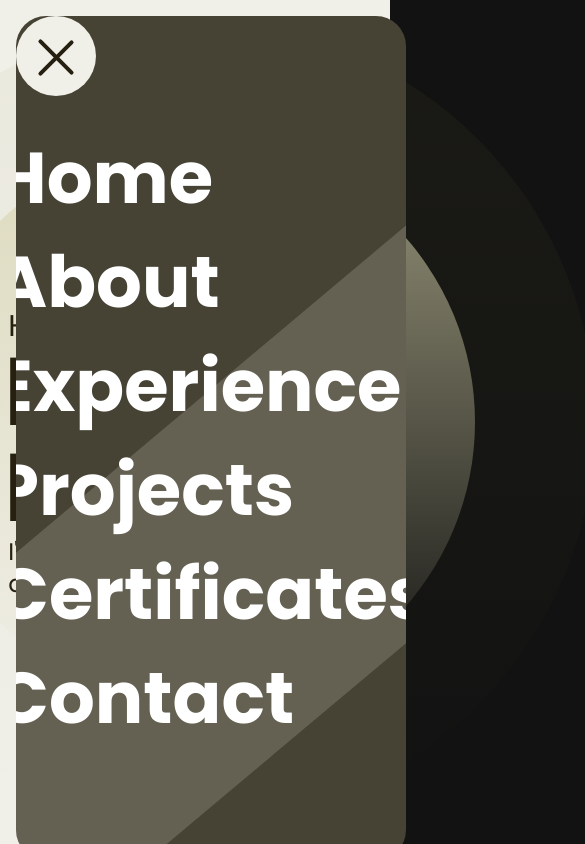
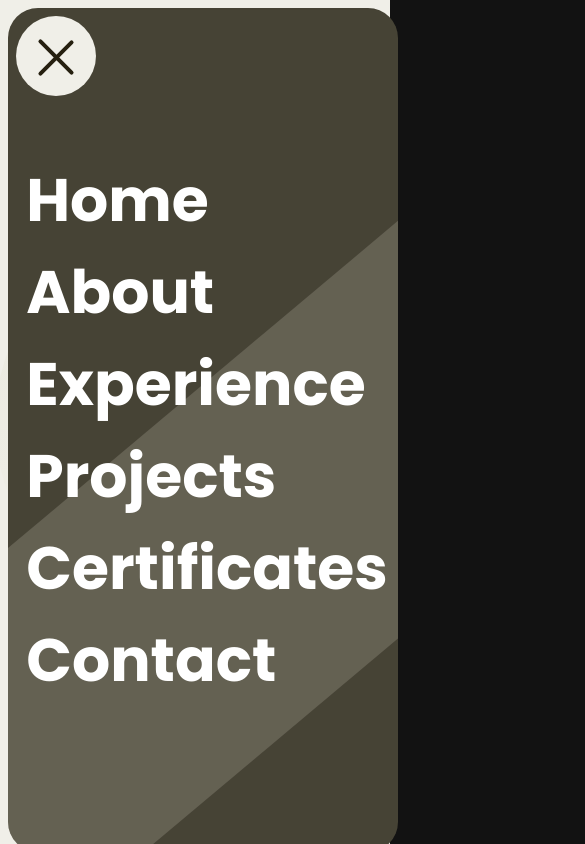
Before and after one commit to PranavRao18/PortfolioV3, a React (Vite) app: page / in a window 390 px wide. Both pictures are taken after a click on the element 56 px from the left and 56 px from the top of the page. Shown: the whole page, 585 px wide, since content can reach past the window. Built offline with nearby package versions, Linux system fonts and the light colour scheme.

Commit message:
a lil repsonsive

```diff
--- a/src/Sections/Home.jsx
+++ b/src/Sections/Home.jsx
@@ -5,8 +5,8 @@ const Home = () => {
   return (
     <div className='min-h-screen w-screen flex justify-center items-center flex-col bg-primary relative'>
       <Navbar />
-      <div className='bg-gradient-to-b from-[#D9D6B2A9] to-transparent rounded-full w-[35rem] h-[35rem] absolute z-10'></div>
-      <div className='bg-gradient-to-b from-[#96934510] to-transparent rounded-full w-[50rem] h-[50rem] absolute z-10'></div>
+      <div className='bg-gradient-to-b from-[#D9D6B2A9] to-transparent rounded-full w-[15rem] sm:w-[35rem] h-[15rem] sm:h-[35rem] absolute z-10'></div>
+      <div className='bg-gradient-to-b from-[#96934510] to-transparent rounded-full w-[25rem] sm:w-[50rem] h-[25rem] sm:h-[50rem] absolute z-10'></div>
       <div className='p-8 sm:p-0 z-10'>
         <p className='text-textlight text-3xl sm:text-7xl tracking-widest text-left'>HELLO THERE, <span className='font-bold'>I'M</span></p>
         <p className='text-textlight text-8xl sm:text-[10rem] font-bold tracking-tighter mt-0 -sm:mt-10 -ml-1'>PRANAV RAO</p>
--- a/src/components/Navbar.jsx
+++ b/src/components/Navbar.jsx
@@ -2,16 +2,16 @@ import React, { useState } from 'react';
 
 const Overlay = ({ onClose }) => {
   return (
-    <div className="fixed top-4 left-4 h-screen w-screen sm:w-1/2 md:w-1/3 bg-[#464335] flex items-center justify-center z-40 rounded-[30px] overlay overflow-hidden" onClick={onClose}>
+    <div className="fixed top-2 sm:top-4 left-2 sm:left-4 h-screen w-screen sm:w-1/2 md:w-1/3 bg-[#464335] flex items-center justify-center z-40 rounded-[30px] overlay overflow-hidden pl-2" onClick={onClose}>
     <div className='absolute w-[2000px] h-80 bg-[#DAD7C733] -rotate-[40deg] z-0 mt-80'></div>
       <div className="overlay-content text-primarylight z-10">
         <ul>
-          <li className='text-7xl font-bold hover:text-[#262010] p-4'><a href='#home'>Home</a></li>
-          <li className='text-7xl font-bold hover:text-[#262010] p-4'><a href='#home'>About</a></li>
-          <li className='text-7xl font-bold hover:text-[#262010] p-4'><a href='#home'>Experience</a></li>
-          <li className='text-7xl font-bold hover:text-[#262010] p-4'><a href='#home'>Projects</a></li>
-          <li className='text-7xl font-bold hover:text-[#262010] p-4'><a href='#home'>Certificates</a></li>
-          <li className='text-7xl font-bold hover:text-[#262010] p-4'><a href='#home'>Contact</a></li>
+          <li className='text-6xl sm:text-7xl font-bold hover:text-[#262010] p-4'><a href='#home'>Home</a></li>
+          <li className='text-6xl sm:text-7xl font-bold hover:text-[#262010] p-4'><a href='#home'>About</a></li>
+          <li className='text-6xl sm:text-7xl font-bold hover:text-[#262010] p-4'><a href='#home'>Experience</a></li>
+          <li className='text-6xl sm:text-7xl font-bold hover:text-[#262010] p-4'><a href='#home'>Projects</a></li>
+          <li className='text-6xl sm:text-7xl font-bold hover:text-[#262010] p-4'><a href='#home'>Certificates</a></li>
+          <li className='text-6xl sm:text-7xl font-bold hover:text-[#262010] p-4'><a href='#home'>Contact</a></li>
         </ul>
       </div>
     </div>
```
